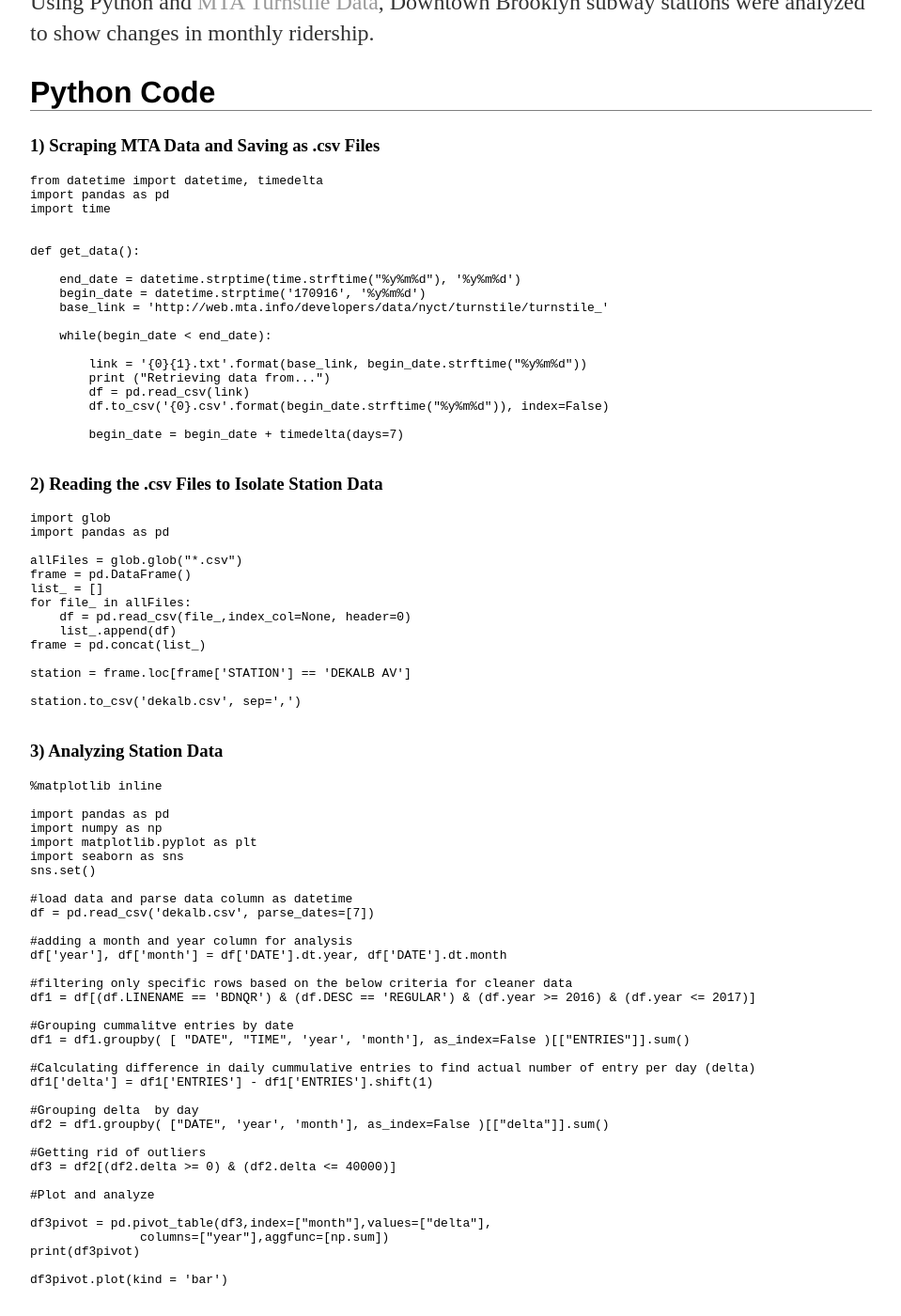
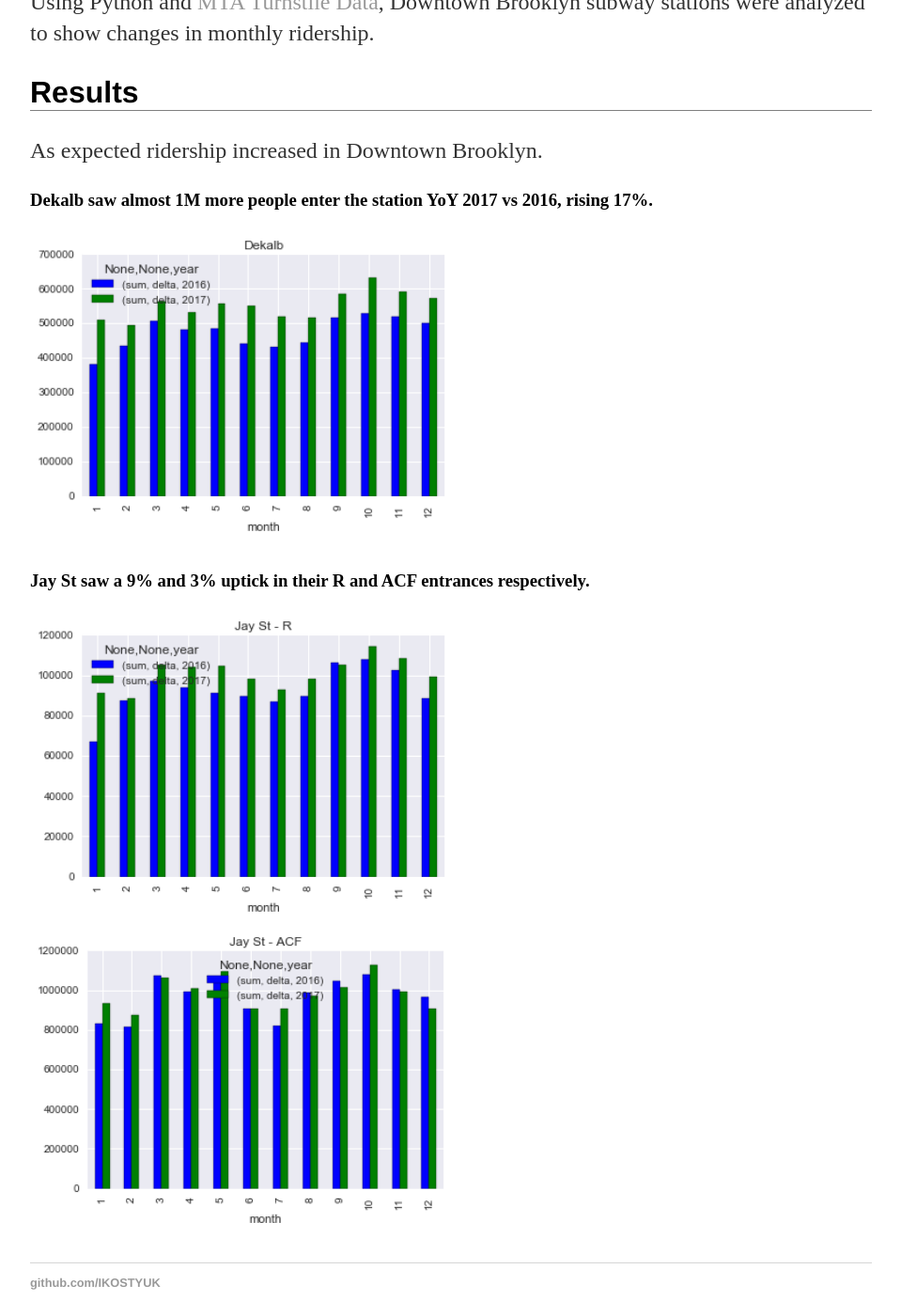
Before and after one commit to IKOSTYUK/ikostyuk.github.io, a Jekyll site: the page built from _posts/2018-03-16-MTA-Analysis.md, in a window 1280 px wide and 1400 px high, scrolled down 811 px. Shown: the whole window at 94% size, without its empty margins (160-1119 px from the left). Built offline with Jekyll 4.4.1, drawn with Linux system fonts in a browser that asks for light colours.

Commit message:
Update 2018-03-16-MTA-Analysis.md

````diff
--- a/_posts/2018-03-16-MTA-Analysis.md
+++ b/_posts/2018-03-16-MTA-Analysis.md
@@ -18,100 +18,6 @@ It was interesting then to look at the most obvious place of impact: The MTA Sub
 Using Python and [MTA Turnstile Data](http://web.mta.info/developers/turnstile.html), Downtown Brooklyn subway stations were analyzed to show changes in monthly ridership.
 
 
-## Python Code
-
-
-### 1) Scraping MTA Data and Saving as .csv Files
-
-```python
-from datetime import datetime, timedelta
-import pandas as pd
-import time
-
-
-def get_data():
-
-    end_date = datetime.strptime(time.strftime("%y%m%d"), '%y%m%d')
-    begin_date = datetime.strptime('170916', '%y%m%d')
-    base_link = 'http://web.mta.info/developers/data/nyct/turnstile/turnstile_'
-
-    while(begin_date < end_date):
-
-        link = '{0}{1}.txt'.format(base_link, begin_date.strftime("%y%m%d"))
-        print ("Retrieving data from...")
-        df = pd.read_csv(link)
-        df.to_csv('{0}.csv'.format(begin_date.strftime("%y%m%d")), index=False)
-
-        begin_date = begin_date + timedelta(days=7)
-
-```
-
-### 2) Reading the .csv Files to Isolate Station Data
-
-
-```python
-import glob
-import pandas as pd
-
-allFiles = glob.glob("*.csv")
-frame = pd.DataFrame()
-list_ = []
-for file_ in allFiles:
-    df = pd.read_csv(file_,index_col=None, header=0)
-    list_.append(df)
-frame = pd.concat(list_)
-
-station = frame.loc[frame['STATION'] == 'DEKALB AV']
-
-station.to_csv('dekalb.csv', sep=',')
-
-```
-
-
-### 3) Analyzing Station Data
-
-
-```python
-%matplotlib inline
-
-import pandas as pd
-import numpy as np
-import matplotlib.pyplot as plt
-import seaborn as sns
-sns.set()
-
-#load data and parse data column as datetime
-df = pd.read_csv('dekalb.csv', parse_dates=[7])
-
-#adding a month and year column for analysis
-df['year'], df['month'] = df['DATE'].dt.year, df['DATE'].dt.month
-
-#filtering only specific rows based on the below criteria for cleaner data
-df1 = df[(df.LINENAME == 'BDNQR') & (df.DESC == 'REGULAR') & (df.year >= 2016) & (df.year <= 2017)]
-
-#Grouping cummalitve entries by date
-df1 = df1.groupby( [ "DATE", "TIME", 'year', 'month'], as_index=False )[["ENTRIES"]].sum()
-
-#Calculating difference in daily cummulative entries to find actual number of entry per day (delta)
-df1['delta'] = df1['ENTRIES'] - df1['ENTRIES'].shift(1)
-
-#Grouping delta  by day
-df2 = df1.groupby( ["DATE", 'year', 'month'], as_index=False )[["delta"]].sum()
-
-#Getting rid of outliers
-df3 = df2[(df2.delta >= 0) & (df2.delta <= 40000)]
-
-#Plot and analyze
-
-df3pivot = pd.pivot_table(df3,index=["month"],values=["delta"],
-               columns=["year"],aggfunc=[np.sum])
-print(df3pivot)
-
-df3pivot.plot(kind = 'bar')
-
-```
-
-
 ## Results
 
 
````
